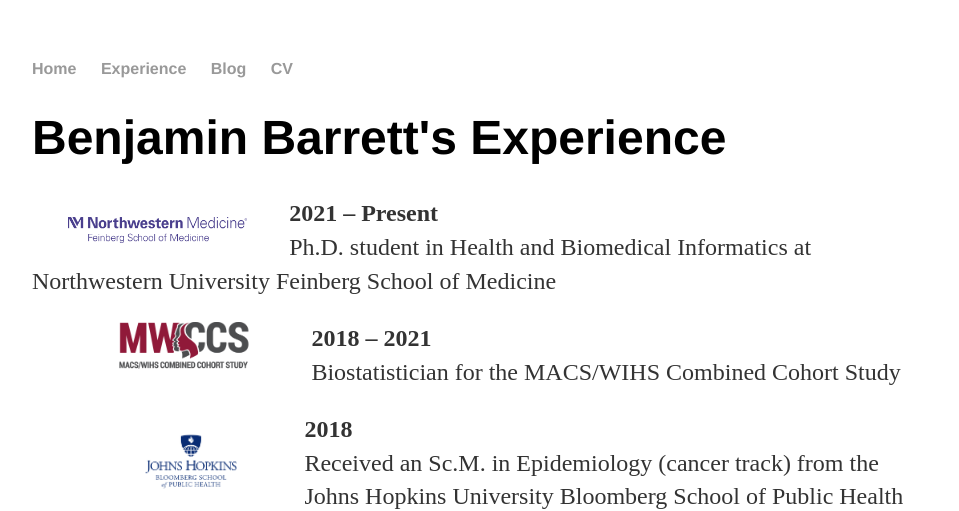
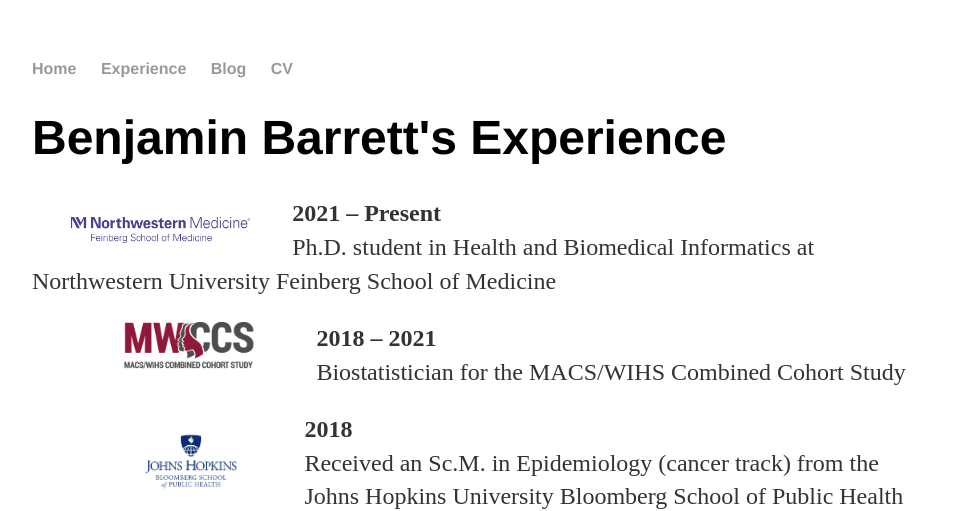
Before and after one commit to Ben4444/Ben4444.github.io, a Jekyll site: the page experience/index.html, which Jekyll copies as it is, in a window 1280 px wide. Shown: the top 511 px of the page, without its empty margins (160-1119 px from the left). Built offline with Jekyll 4.4.1, drawn with Linux system fonts in a browser that asks for light colours.

Commit message:
Update index.html

```diff
--- a/experience/index.html
+++ b/experience/index.html
@@ -19,12 +19,12 @@
 				Benjamin Barrett's Experience
 			</h1>
 			<p>
-				<img src="../assets/images/Feinberg-linear-RGB.png" alt="NM Logo" width="20%" height="20%" align="left" style="margin:20px 42px 20px 36px">
+				<img src="../assets/images/Feinberg-linear-RGB.png" alt="NM Logo" width="20%" height="20%" align="left" style="margin:20px 42px 20px 39px">
 				<strong>2021 – Present</strong><br>
 				Ph.D. student in Health and Biomedical Informatics at Northwestern University Feinberg School of Medicine
 			</p>
 			<p>
-				<img src="../assets/images/MWCCS_logo.png" alt="MWCCS Logo" width="15%" height="15%" align="left" style="margin:0px 60px 0px 85px">
+				<img src="../assets/images/MWCCS_logo.png" alt="MWCCS Logo" width="15%" height="15%" align="left" style="margin:0px 60px 0px 90px">
 				<strong>2018 – 2021</strong><br>
 				Biostatistician for the MACS/WIHS Combined Cohort Study
 			</p>
```
